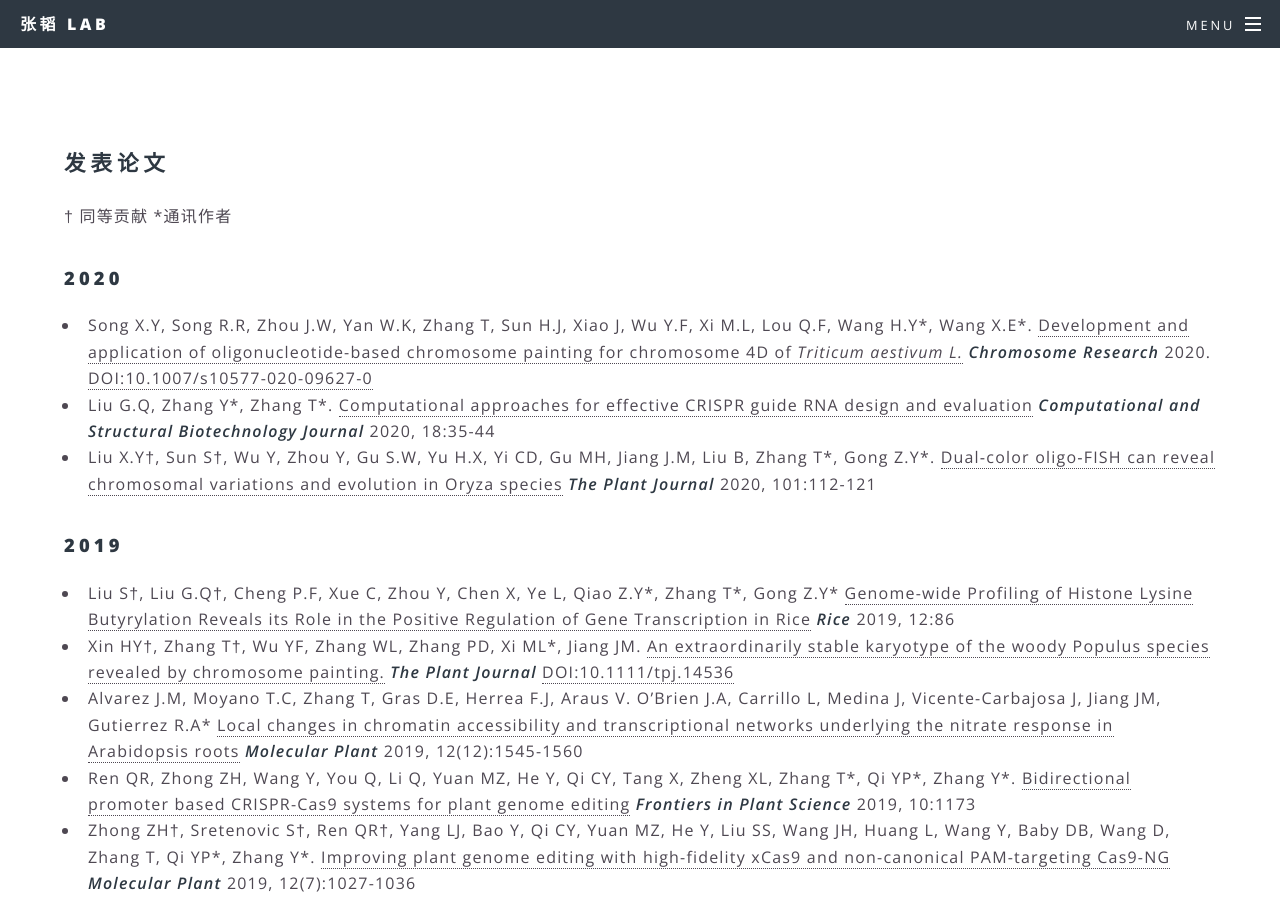
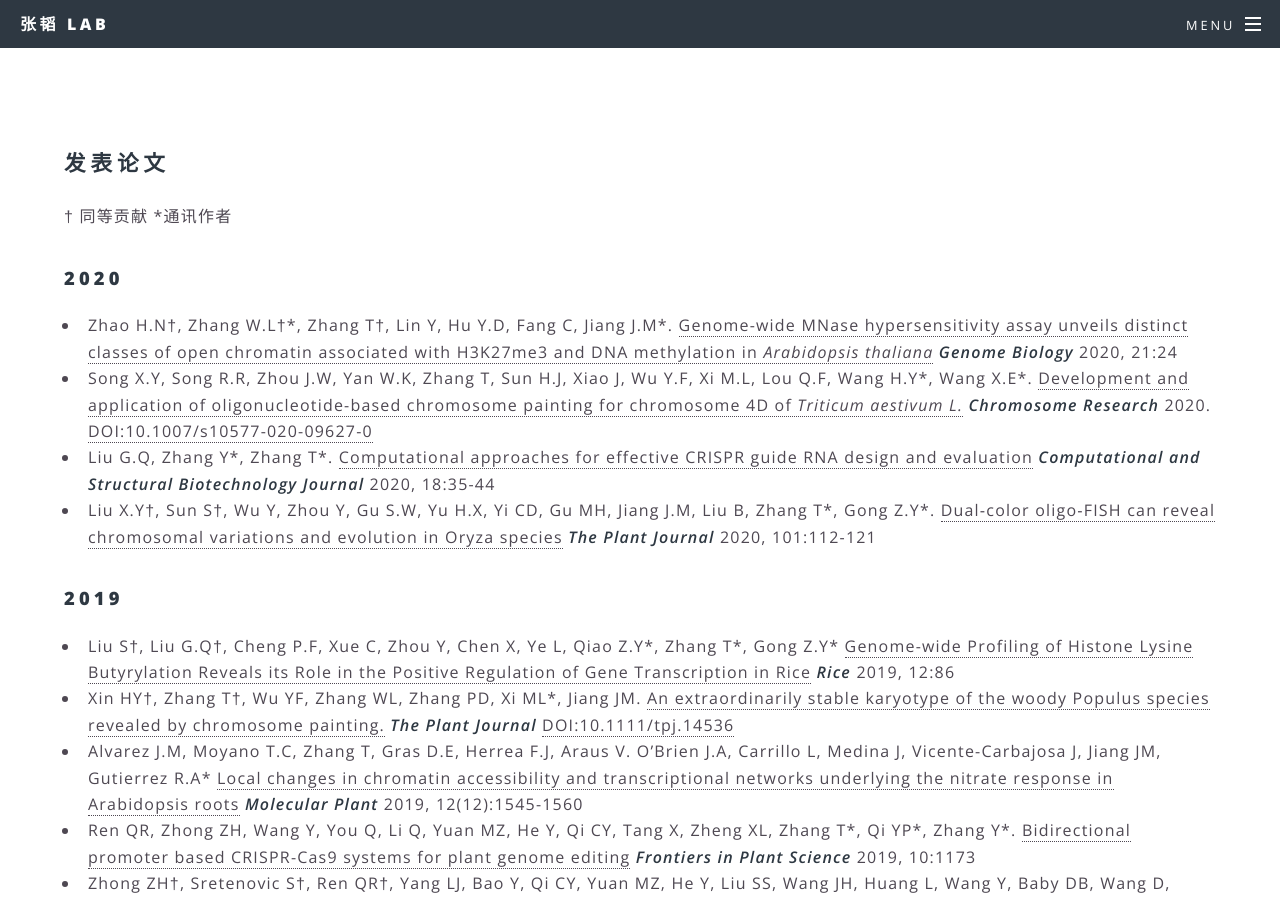
Before and after one commit to zhangtaolab/zhangtaolab.github.io, a Jekyll site: the page built from _pages/publication.md, in a window 1280 px wide and 900 px high. Built offline with Jekyll 4.4.1, drawn with Linux system fonts in a browser that asks for light colours.

Commit message:
add genome biology

```diff
--- a/_pages/publication.md
+++ b/_pages/publication.md
@@ -6,6 +6,10 @@ title: 发表论文
 † 同等贡献 *通讯作者
 
 ### 2020
+- Zhao H.N†, Zhang W.L†\*, Zhang T†, Lin Y, Hu Y.D, Fang C, Jiang J.M\*. [Genome-wide MNase hypersensitivity assay
+unveils distinct classes of open chromatin
+associated with H3K27me3 and DNA
+methylation in _Arabidopsis thaliana_](https://genomebiology.biomedcentral.com/articles/10.1186/s13059-020-1927-5) _**Genome Biology**_ 2020, 21:24
 - Song X.Y, Song R.R, Zhou J.W, Yan W.K, Zhang T, Sun H.J, Xiao J, Wu Y.F, Xi M.L, Lou Q.F, Wang H.Y\*, Wang X.E\*. [Development and application of oligonucleotide-based chromosome painting for chromosome 4D of _Triticum aestivum L._](https://link.springer.com/article/10.1007/s10577-020-09627-0) _**Chromosome Research**_ 2020. [DOI:10.1007/s10577-020-09627-0](https://doi.org/10.1007/s10577-020-09627-0)
 - Liu G.Q, Zhang Y\*, Zhang T\*. [Computational approaches for effective CRISPR guide RNA design and evaluation](https://www.sciencedirect.com/science/article/pii/S2001037019303551?via%3Dihub) _**Computational and Structural Biotechnology Journal**_ 2020, 18:35-44
 - Liu X.Y†, Sun S†, Wu Y, Zhou Y, Gu S.W, Yu H.X, Yi CD, Gu MH, Jiang J.M, Liu B, Zhang T\*, Gong Z.Y\*. [Dual‐color oligo‐FISH can reveal chromosomal variations and evolution in Oryza species](https://onlinelibrary.wiley.com/doi/abs/10.1111/tpj.14522) _**The Plant Journal**_ 2020, 101:112-121
```
